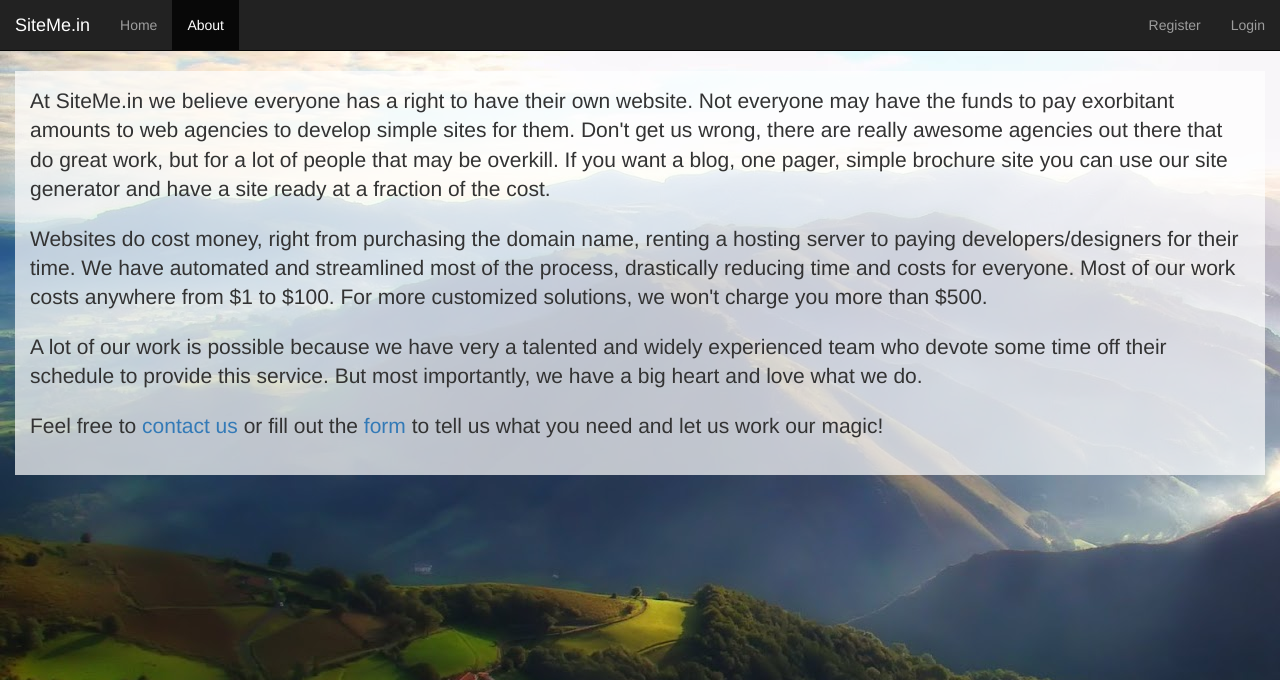
After one commit to ramseydsilva/sitemein, a Django app: page /about/ in a window 1280 px wide. The commit adds this page. Shown: the top 680 px of the page. Run offline with Django 3.2, Linux system fonts and the light colour scheme; some libraries are stand-ins or nearby versions.

Commit message:
Added about page

```diff
--- /dev/null
+++ b/sitemein/sitemein/templates/about.html
@@ -0,0 +1,23 @@
+{% extends "base.html" %}
+
+{% block main %}
+<p class="lead">
+    At SiteMe.in we believe everyone has a right to have their own website. Not everyone may have the funds to pay exorbitant
+    amounts to web agencies to develop simple sites for them. Don't get us wrong, there are really awesome agencies out
+    there that do great work, but for a lot of people that may be overkill. If you want a blog, one pager, simple brochure
+    site you can use our site generator and have a site ready at a fraction of the cost.
+</p>
+<p class="lead">
+    Websites do cost money, right from
+    purchasing the domain name, renting a hosting server to paying developers/designers for their time. We have automated and streamlined
+    most of the process, drastically reducing time and costs for everyone. Most of our work costs anywhere from $1 to $100. For more customized
+    solutions, we won't charge you more than $500.
+</p>
+<p class="lead">
+    A lot of our work is possible because we have very a talented and widely experienced team who devote some time off their schedule to
+    provide this service. But most importantly, we have a big heart and love what we do.
+</p>
+<p class="lead">
+    Feel free to <a href="mailto:ramseydsilva@gmail.com">contact us</a> or fill out the <a href="{% url "home" %}">form</a> to tell us what you need and let us work our magic!
+</p>
+{% endblock %}
--- a/sitemein/sitemein/templates/base.html
+++ b/sitemein/sitemein/templates/base.html
@@ -44,8 +44,8 @@
         <!-- Collect the nav links, forms, and other content for toggling -->
         <div class="collapse navbar-collapse">
             <ul class="nav navbar-nav">
-                <li><a href="http://ramseydsilva.com">Ramsey</a></li>
-                <li><a href="http://blog.ramseydsilva.com">Blog</a></li>
+                <li class="{% if home_page %}active{% endif %}"><a href="{% url "home" %}">Home</a></li>
+                <li class="{% if about_page %}active{% endif %}"><a href="{% url "about" %}">About</a></li>
             </ul>
 	    {% include "includes/login_buttons.html" %}
         </div><!-- /.navbar-collapse -->
--- a/sitemein/sitemein/urls.py
+++ b/sitemein/sitemein/urls.py
@@ -8,6 +8,7 @@ urlpatterns = patterns('',
     url(r'^$', 'sitemein.views.home', name='home'),
     url(r'^create-site/$', 'sitemein.views.create_site', name='create_site'),
     url(r'^create-site/success/$', 'sitemein.views.create_site_success', name='create_site_success'),
+    url(r'^about/$', 'sitemein.views.about', name='about'),
 
     # user views
     url(r'^logout/$', 'sitemein.user_views.logout_view', name='logout'),
--- a/sitemein/sitemein/views.py
+++ b/sitemein/sitemein/views.py
@@ -5,8 +5,12 @@ from .models import SiteRequest
 
 
 def home(request):
-    context = {}
+    context = {"home_page": True}
     return render_to_response("index.html", context, context_instance = RequestContext(request))
+
+def about(request):
+    context = {"about_page": True}
+    return render_to_response("about.html", context, context_instance = RequestContext(request))
 
 def create_site_success(request):
     context = {}
```
